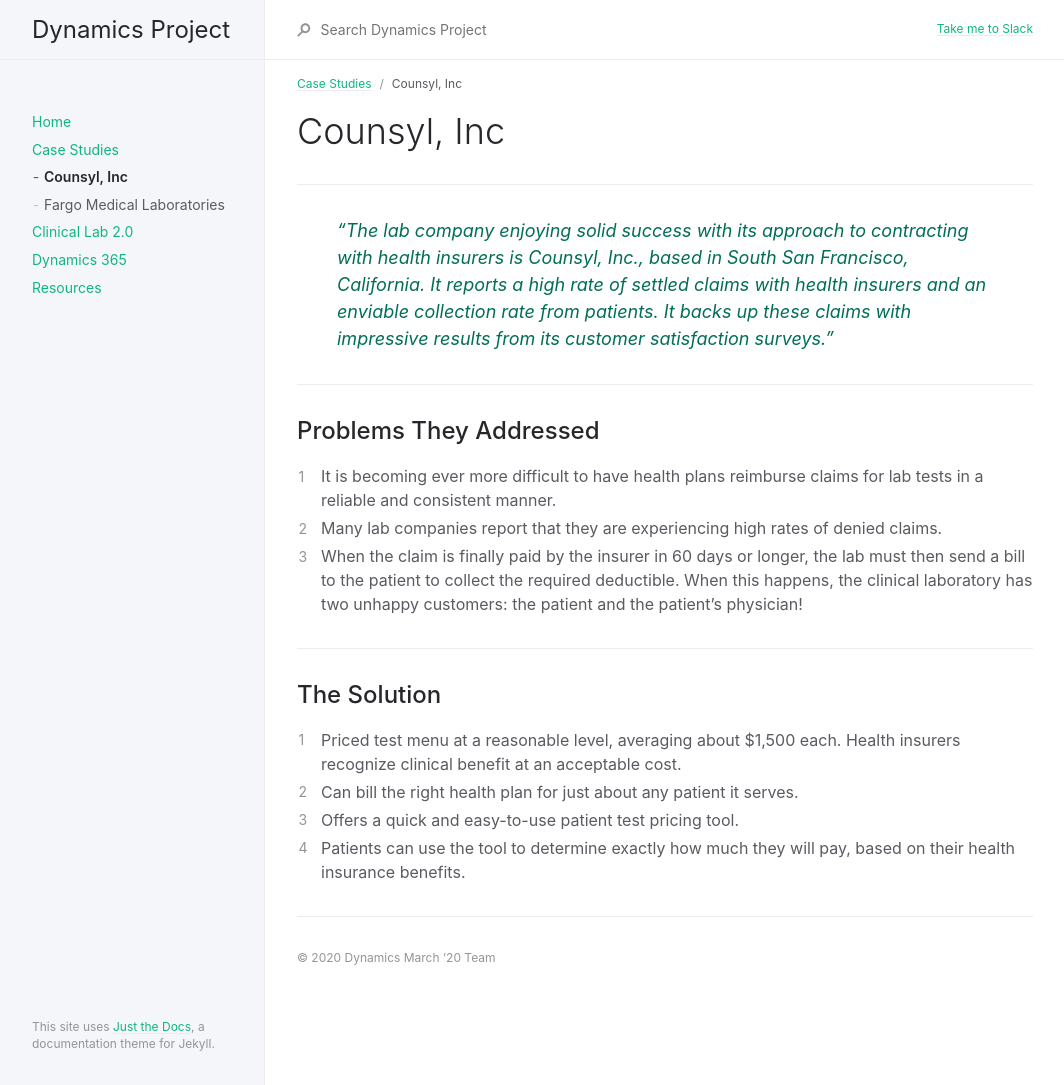
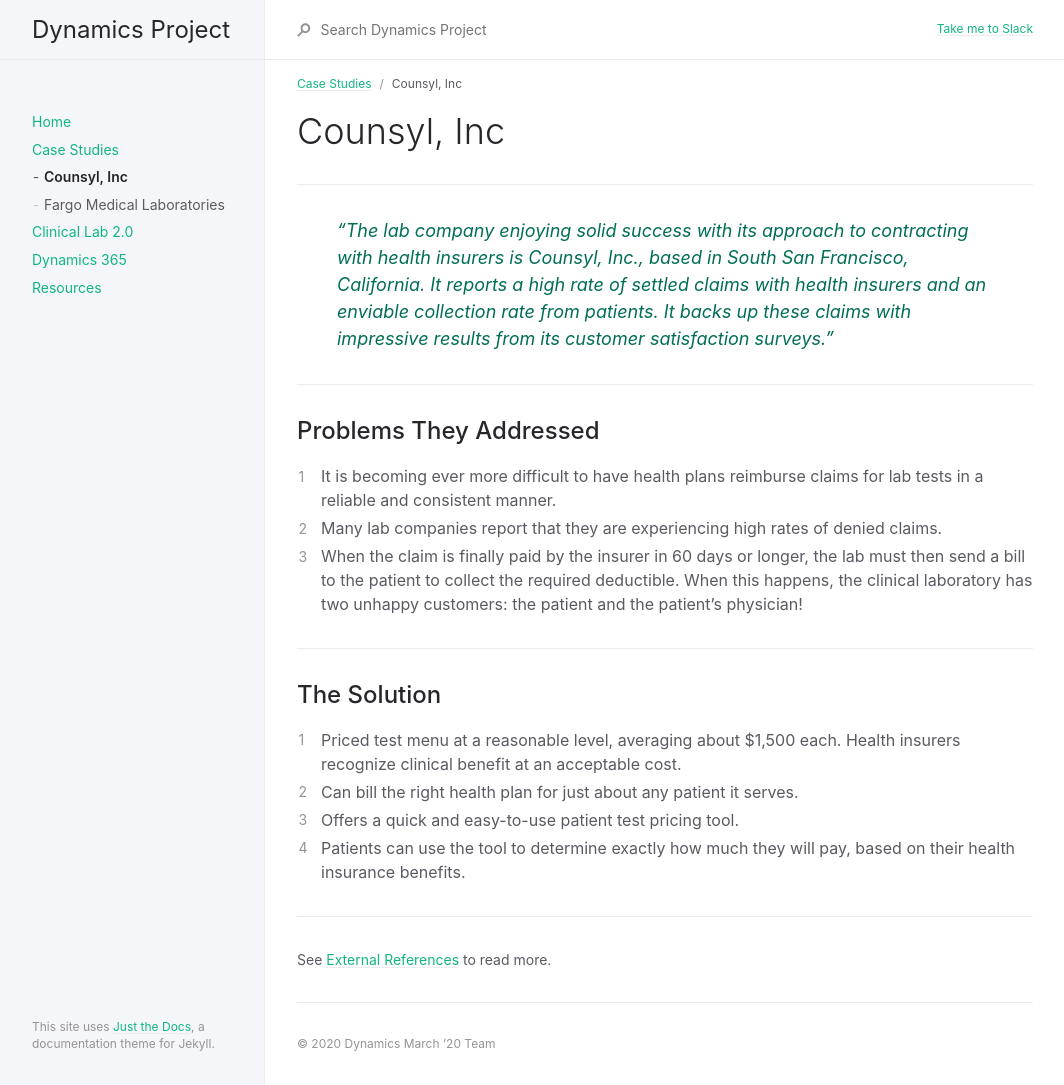
Before and after one commit to smoothstack/smoothstack.github.io, a Jekyll site: the page built from docs/case-studies/counsyl.md, in a window 1280 px wide. Shown: the whole page, without its empty margins (107-1171 px from the left). Built offline with Jekyll 4.4.1, drawn with Linux system fonts in a browser that asks for light colours.

Commit message:
add link

```diff
--- a/docs/case-studies/counsyl.md
+++ b/docs/case-studies/counsyl.md
@@ -29,3 +29,8 @@ nav_order: 1
 1. Can bill the right health plan for just about any patient it serves.
 1. Offers a quick and easy-to-use patient test pricing tool.
 1. Patients can use the tool to determine exactly how much they will pay, based on their health insurance benefits.
+
+---
+
+See [External References]({{ site.baseurl }}{% link docs/resources.md %}/#external-references) to read more.
+{: .fs-3 .mb-6 }
```
